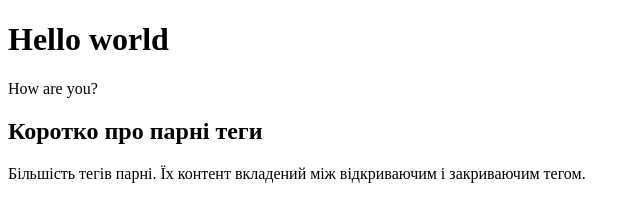
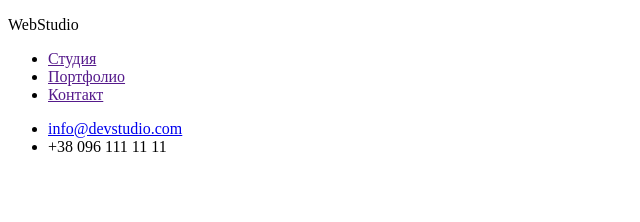
Before and after one commit to Oleksii2209/Folder1, a plain HTML site: page index.html in a window 1280 px wide. Shown: the whole page, without its empty margins (0-640 px from the left). Drawn offline with Linux system fonts and the light colour scheme.

Commit message:
Update index.html

```diff
--- a/index.html
+++ b/index.html
@@ -1,5 +1,5 @@
 <!DOCTYPE html>
-<html lang="en">
+<html lang="ru">
 <head>
     <meta charset="UTF-8">
     <meta http-equiv="X-UA-Compatible" content="IE=edge">
@@ -7,14 +7,19 @@
     <title>Lesson1</title>
 </head>
 <body>
-    <h1>Hello world</h1>
-    <p>How are you?</p>
-    <article>
-        <h1>Коротко про парні теги</h1>
-        <p>
-          Більшість тегів парні. Їх контент вкладений між відкриваючим і
-          закриваючим тегом.
-        </p>
-      </article>
+    <header>
+        <p lang="en">WebStudio</p>
+        <ul>
+            <li><a href="">Студия</a></li>
+            <li><a href="">Портфолио</a></li>
+            <li><a href="">Контакт</a></li>
+        </ul>
+        <ul>
+            <li><a href="mailto: info@devstudio.com">info@devstudio.com</a></li>
+            <li><a href="tel: +380961111111"></a>+38 096 111 11 11</li>
+        </ul>
+    </header>
+    <section></section>
+    <section></section>
 </body>
 </html>
```
